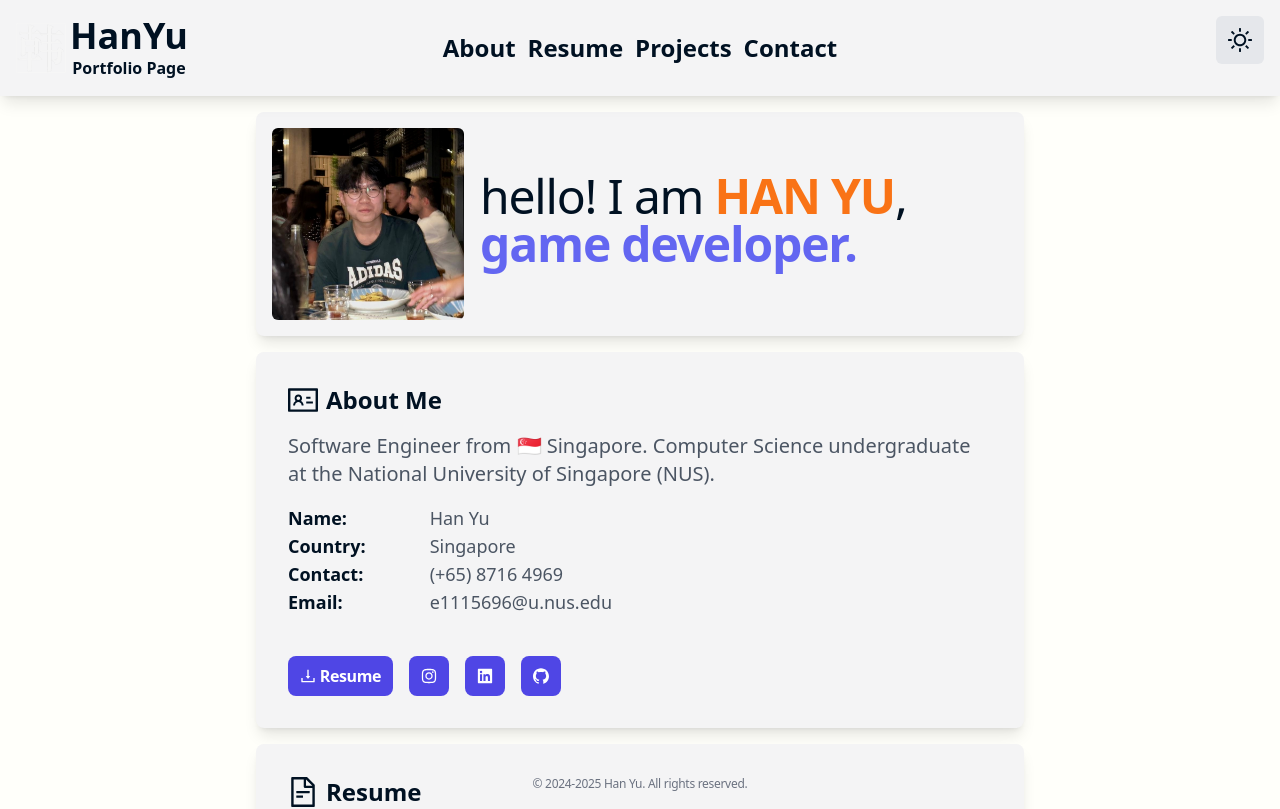
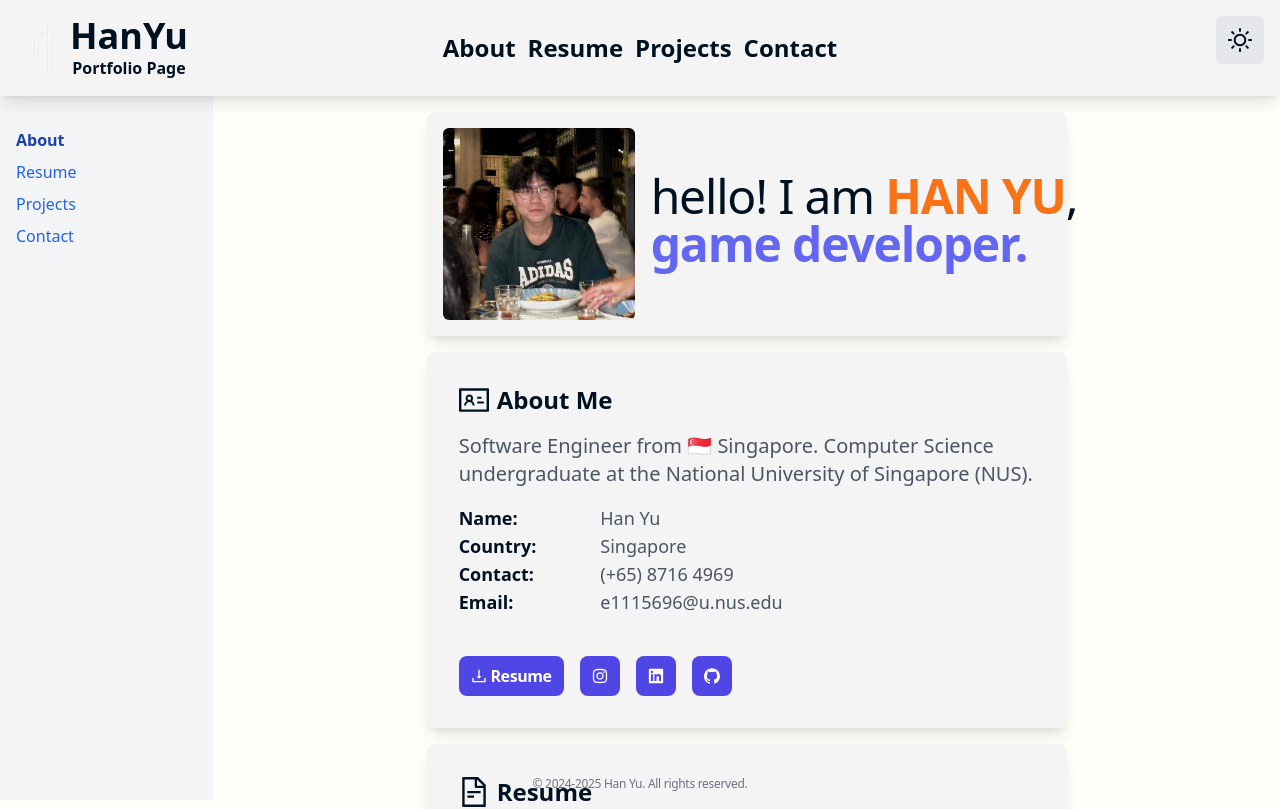
Before and after one commit to xhamyo/hamyo, a Next.js app: page / in a window 1280 px wide. Shown: the top 809 px of the page. Built offline with nearby package versions, Linux system fonts and the light colour scheme.

Commit message:
Add Anchor

```diff
--- a/src/app/layout.tsx
+++ b/src/app/layout.tsx
@@ -3,6 +3,7 @@ import './globals.css'
 import Copyright from "../components/common/Copyright";
 import HeaderBar from "../components/common/HeaderBar";
 import MenuBar from "../components/common/MenuBar";
+import PageAnchor from "../components/common/PageAnchor";
 import ThemeContextProvider from "../components/common/ThemeContextProvider";
 import ThemeToggleButton from "../components/common/ThemeToggleButton";
 import Logo from "../components/common/Logo";
@@ -17,14 +18,27 @@ export default function RootLayout({ children }) {
     <html lang="en">
       <body>
         <ThemeContextProvider>
-          <div className="fixed left-0 right-0 w-[100vm] h-[5.25rem] md:h-[6rem] bg-zinc-100 dark:bg-zinc-950 shadow-lg z-10"></div>
+          <header className="fixed left-0 right-0 w-[100vm] h-[5.25rem] md:h-[6rem] bg-zinc-100 dark:bg-zinc-950 shadow-lg z-10">
             <HeaderBar />
             <MenuBar />
             <Logo />
             <ThemeToggleButton />
+          </header>
+
           <div className="py-14"/>
+
+          <main className="flex flex-row">
+            <aside className="hidden md:block w-1/6"></aside>
+            <section className="w-full md:w-5/6">
               {children}
+            </section>
+          </main>
+
+          <PageAnchor />
+
+          <footer>
             <Copyright />
+          </footer>
         </ThemeContextProvider>
       </body>
     </html>
--- a/src/app/page.tsx
+++ b/src/app/page.tsx
@@ -9,8 +9,7 @@ export default function Home() {
 
   return (
     <main>
-      <div className="w-full h-[200vh] flex flex-col items-center">
-        <div className="flex flex-col space-y-4">
+      <div className="flex flex-col items-center space-y-4">
         <section id="about" className="space-y-4 scroll-mt-[6.5em]">
           <Introduction />
           <About />
@@ -26,7 +25,6 @@ export default function Home() {
         </section>
         <div className="h-[1.5rem]"></div>
       </div>
-      </div>
     </main>
   );
 }
--- /dev/null
+++ b/src/components/common/PageAnchor.tsx
@@ -0,0 +1,58 @@
+"use client";
+
+import React, { useState, useEffect } from "react";
+
+const Anchor = () => {
+  const items = [
+    { key: "1", href: "#about", title: "About" },
+    { key: "2", href: "#resume", title: "Resume" },
+    { key: "3", href: "#projects", title: "Projects" },
+    { key: "4", href: "#contact", title: "Contact" },
+  ];
+
+  const [active, setActive] = useState("");
+
+  useEffect(() => {
+    const handleIntersect = (entries: IntersectionObserverEntry[]) => {
+      entries.forEach((entry) => {
+        if (entry.isIntersecting) {
+          setActive(entry.target.id); // Update active state
+        }
+      });
+    };
+
+    const observer = new IntersectionObserver(handleIntersect, {
+      threshold: 0.6, // Adjust sensitivity
+    });
+
+    const sections = document.querySelectorAll("section");
+    sections.forEach((section) => observer.observe(section));
+
+    return () => {
+      sections.forEach((section) => observer.unobserve(section));
+    };
+  }, []);
+
+  return (
+    <div className="hidden md:flex fixed w-1/6 h-full top-0 left-0 px-4 py-[8rem] bg-gray-100 dark:bg-gray-800">
+      <ul className="flex flex-col space-y-2">
+        {items.map((item) => (
+          <li key={item.key}>
+            <a
+              href={item.href}
+              className={`${
+                active === item.href.slice(1) // Match href with active section ID
+                  ? "text-blue-800 font-bold" // Active link styling
+                  : "text-blue-600"
+              } hover:text-blue-800 dark:text-blue-400 dark:hover:text-blue-500 transition-all`}
+            >
+              {item.title}
+            </a>
+          </li>
+        ))}
+      </ul>
+    </div>
+  );
+};
+
+export default Anchor;
--- a/src/components/sections/About.tsx
+++ b/src/components/sections/About.tsx
@@ -4,7 +4,7 @@ import { DownloadOutlined, GithubFilled, IdcardOutlined, InstagramOutlined, Link
 export default function About() {
 
   return (
-    <div className="rounded-lg bg-zinc-100 dark:bg-zinc-950 w-[90vw] md:min-w-[48rem] md:w-[50vw] shadow-lg dark:shadow-gray-800">
+    <div className="rounded-lg bg-zinc-100 dark:bg-zinc-950 w-[90vw] md:min-w-[40rem] md:w-[50vw] shadow-lg dark:shadow-gray-800">
       <div className="p-4 md:p-8 flex flex-col justify-center space-y-2 md:space-y-4">
         <div className="flex flex-row space-x-2 font-semibold tracking-light">
           <IdcardOutlined className="text-3xl"/>
--- a/src/components/sections/Contact.tsx
+++ b/src/components/sections/Contact.tsx
@@ -5,7 +5,7 @@ import Image from "next/image";
 export default function Contact() {
 
   return (
-    <div className="rounded-lg bg-zinc-100 dark:bg-zinc-950 w-[90vw] md:min-w-[48rem] md:w-[50vw] shadow-lg dark:shadow-gray-800">
+    <div className="rounded-lg bg-zinc-100 dark:bg-zinc-950 w-[90vw] md:min-w-[40rem] md:w-[50vw] shadow-lg dark:shadow-gray-800">
       <div className="p-4 md:p-8 flex flex-col justify-center space-y-2 md:space-y-4">
         <div className="flex flex-row space-x-2 font-semibold tracking-light">
           <FaPhoneAlt className="text-3xl"/>
--- a/src/components/sections/Introduction.tsx
+++ b/src/components/sections/Introduction.tsx
@@ -17,7 +17,7 @@ export default function Introduction() {
   }, []);
 
   return (
-    <div className="rounded-lg bg-zinc-100 dark:bg-gray-950 w-[90vw] md:min-w-[48rem] md:w-[50vw] shadow-lg dark:shadow-gray-800">
+    <div className="rounded-lg bg-zinc-100 dark:bg-gray-950 w-[90vw] md:min-w-[40rem] md:w-[50vw] shadow-lg dark:shadow-gray-800">
       <div className="flex flex-row px-3 py-3 md:px-4 md:py-4 items-center space-x-2 md:space-x-4">
         <Image alt="logo" src="/images/hanyu.png" width={90} height={90} className="rounded-md w-[15vw]"/>
         <div className="text-2xl md:text-5xl tracking-tight">
--- a/src/components/sections/Projects.tsx
+++ b/src/components/sections/Projects.tsx
@@ -7,7 +7,7 @@ import { FaHammer } from "react-icons/fa6";
 export default function Projects() {
 
   return (
-    <div className="rounded-lg bg-zinc-100 dark:bg-zinc-950 w-[90vw] md:min-w-[48rem] md:w-[50vw] shadow-lg dark:shadow-gray-800">
+    <div className="rounded-lg bg-zinc-100 dark:bg-zinc-950 w-[90vw] md:min-w-[40rem] md:w-[50vw] shadow-lg dark:shadow-gray-800">
       <div className="p-4 md:p-8 flex flex-col justify-center space-y-5">
         <div className="flex flex-row space-x-2 font-semibold tracking-light">
           <FaHammer className="text-3xl"/>
--- a/src/components/sections/Resume.tsx
+++ b/src/components/sections/Resume.tsx
@@ -9,7 +9,7 @@ import { SiNextdotjs, SiTailwindcss, SiTypescript } from "react-icons/si";
 export default function Resume() {
 
   return (
-    <div className="rounded-lg bg-zinc-100 dark:bg-zinc-950 w-[90vw] md:min-w-[48rem] md:w-[50vw] font-semibold tracking-light shadow-lg dark:shadow-gray-800">
+    <div className="rounded-lg bg-zinc-100 dark:bg-zinc-950 w-[90vw] md:min-w-[40rem] md:w-[50vw] font-semibold tracking-light shadow-lg dark:shadow-gray-800">
       <div className="p-4 md:p-8 flex flex-col justify-center space-y-3 md:space-y-6">
         <div className="flex flex-row space-x-2">
           <FileTextOutlined className="text-3xl"/>
```
Lines whose indentation alone changed are shown as unchanged.
